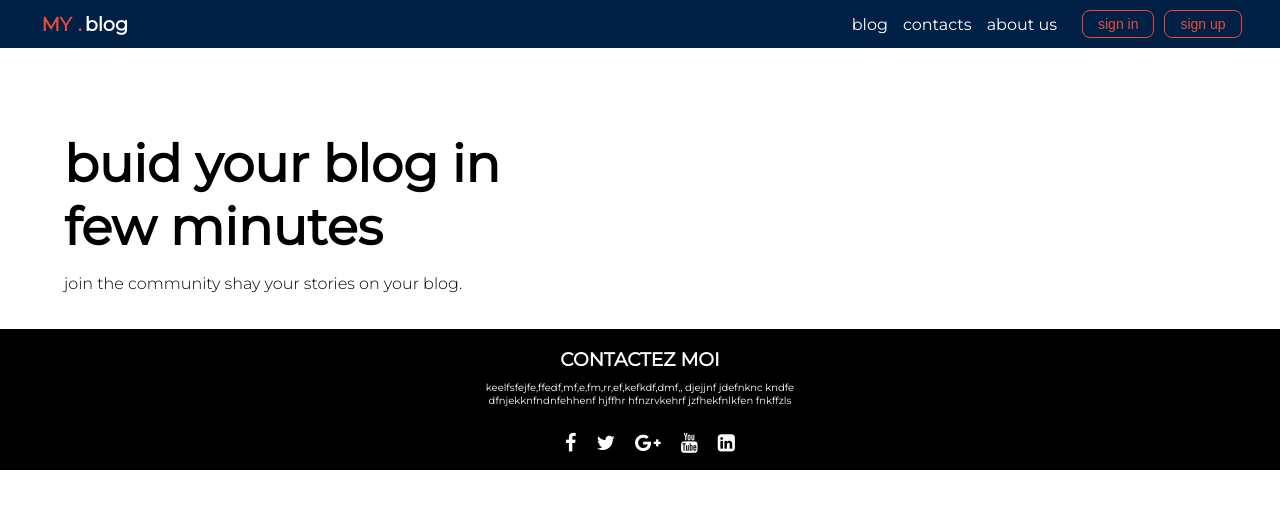
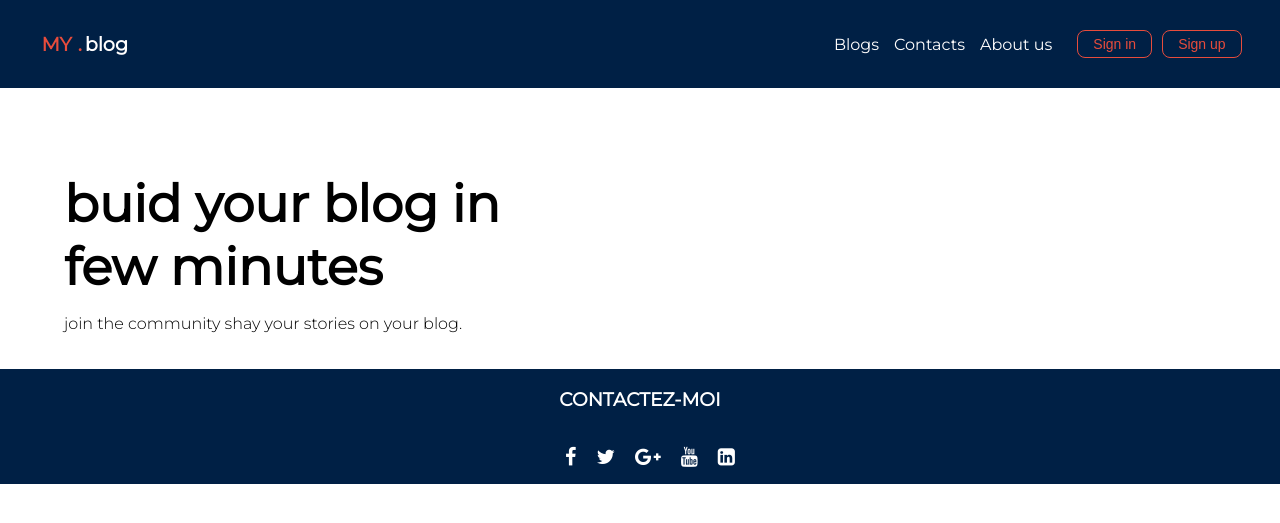
Before and after one commit to Emmanuelk2001/blog, a PHP site: page / in a window 1280 px wide. Shown: the top 523 px of the page. Run offline with PHP 8.4, Linux system fonts and the light colour scheme.

Commit message:
Version de matt

```diff
--- a/index.php
+++ b/index.php
@@ -14,11 +14,11 @@
             <nav>
                 <h1><span>My</span><span>.</span>blog</h1>
                 <div class ="right">
-                     <a href="#"><p>blog</p></a>
-                     <a href="#"><p>contacts</p></a>
-                     <a href="#"><p>about us</p></a>
-                     <a href="https://www.16personalities.com/free-personality-test"><button> sign in </button></a>
-                        <a href="https://www.16personalities.com/free-personality-test"><button> sign up</button></a>
+                     <a href="#"><p>Blogs</p></a>
+                     <a href="#"><p>Contacts</p></a>
+                     <a href="#"><p>About us</p></a>
+                     <a href="Connexion-Inscription/index.html"><button> Sign in </button></a>
+                        <a href="Connexion-Inscription/index2.html"><button> Sign up</button></a>
 
                 </div>
 
@@ -34,9 +34,7 @@
         </header>
         <footer >
                 <div class="container">
-                    <h3>Contactez moi</h3>
-                    <p>keelfsfejfe,ffedf,mf,e,fm,rr,ef,kefkdf,dmf,, djejjnf jdefnknc kndfe<br/>
-                        dfnjekknfndnfehhenf hjffhr hfnzrvkehrf jzfhekfnlkfen fnkffzls
+                    <h3>Contactez-moi</h3>
                     </p>
                     <ul class="socials">
                         <li><a href="#"><i class="fa fa-facebook"></i></a></li>
--- a/style.css
+++ b/style.css
@@ -16,7 +16,7 @@ header{
 }
 /*----------------------------nav---------------------------*/
 header nav{
-    padding: 10px 3% 10px 3% ;
+    padding: 30px 3% 30px 3% ;
     background-color: rgb(0, 32, 69);
     display: flex;
     flex-wrap: wrap;
@@ -110,10 +110,11 @@ width :90%;
 /* =================================================================footer================================================================*/
 .container {
     color : #fff;
-    background-color : black;
+    background-color: rgb(0, 32, 69);
     display: flex;
     flex-direction: column;
     text-align : center;
+
 }
 .container h3{
     font-family: 'Montserrat',sans-serif;
```
